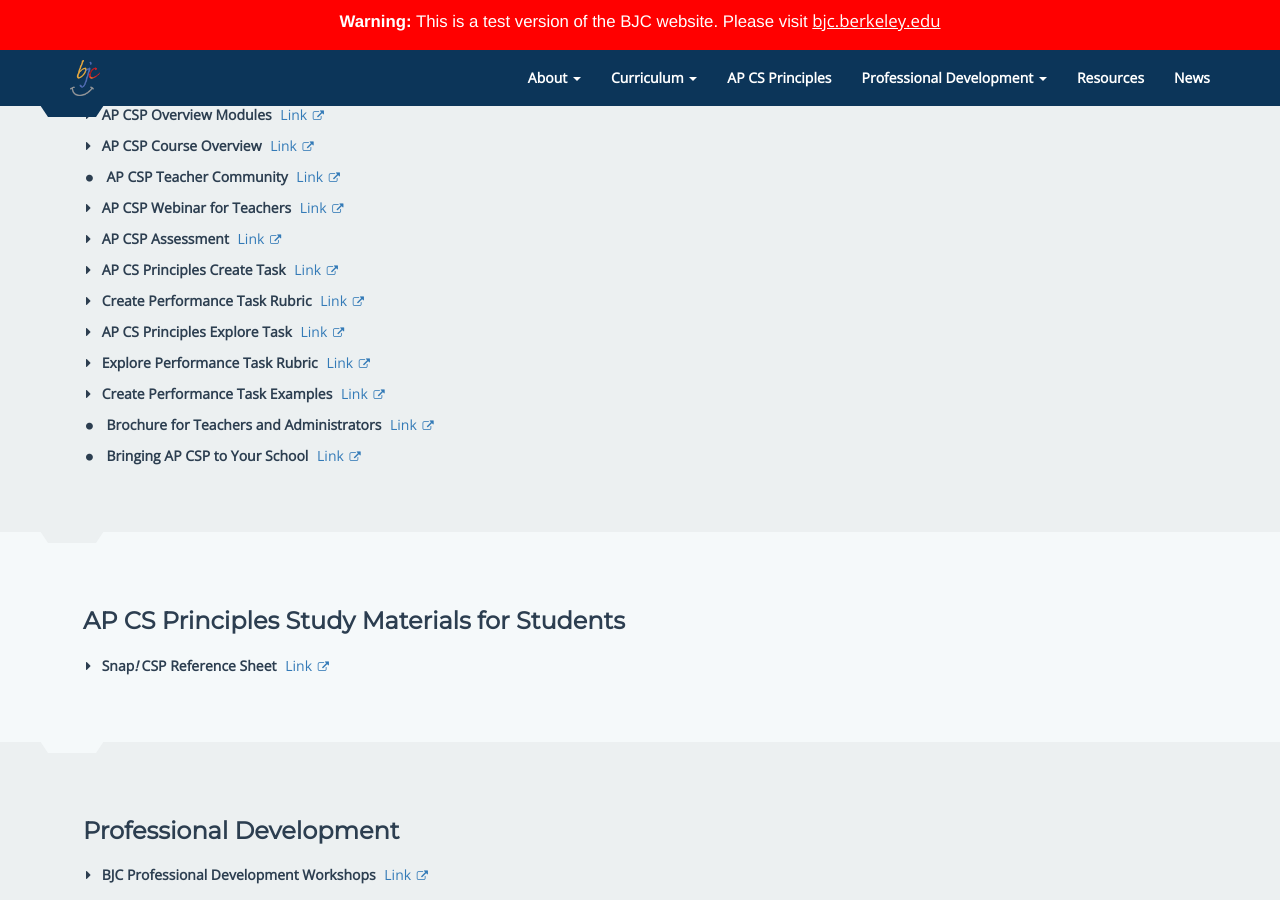
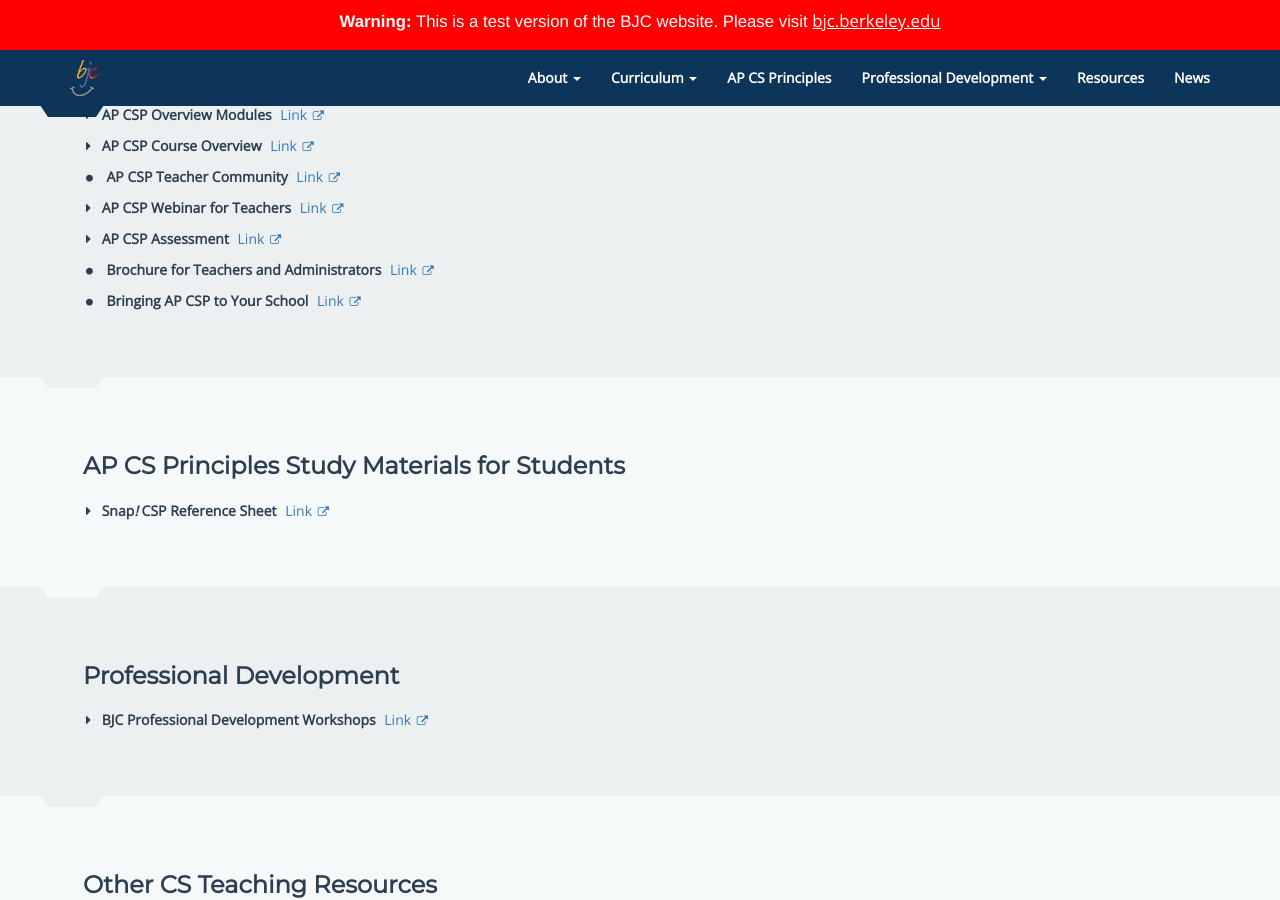
Before and after one commit to beautyjoy/beautyjoy.github.io, a Jekyll site: the page built from resources.html, in a window 1280 px wide and 900 px high, scrolled down 2050 px. Built offline with Jekyll 4.4.1, drawn with Linux system fonts in a browser that asks for light colours; some of the changed lines change nothing that is shown.

Commit message:
updating links

```diff
--- a/_data/resources/07-ap-csp.yml
+++ b/_data/resources/07-ap-csp.yml
@@ -12,18 +12,18 @@
     description: Instructions on how to submit your AP CSP syllabus to the College Board after you’ve created your AP College Board account.
 
   - name: AP CSP Course Home Page
-    link: https://apcentral.collegeboard.com/apc/public/courses/teachers_corner/231724.html
+    link: https://apcentral.collegeboard.org/courses/ap-computer-science-principles/course
     description: On AP Central
 
   - name: AP CSP Teacher Resources
-    link: https://advancesinap.collegeboard.org/stem/computer-science-principles/resources
+    link: https://apcentral.collegeboard.org/courses/ap-computer-science-principles?course=ap-computer-science-principles
 
   - name: AP CSP Course Exam and Description
     link: https://secure-media.collegeboard.org/digitalServices/pdf/ap/ap-computer-science-principles-course-and-exam-description.pdf
     description: Contains curriculum framework and description of the AP CSP course and exam by the College Board.
 
   - name: AP CSP Course Audit
-    link: https://www.collegeboard.com/html/apcourseaudit/courses/ap_computer_science_principles.html
+    link: https://apcentral.collegeboard.org/courses/ap-computer-science-principles/course-audit
 
   - name: AP CSP Overview Modules
     link: https://apcentral.collegeboard.com/apc/public/courses/231569.html
@@ -41,28 +41,8 @@
     description: Introducing the AP CSP course to teachers.
 
   - name: AP CSP Assessment
-    link: https://apcentral.collegeboard.com/apc/public/exam/exam_information/231726.html
-    description: Exam information and example performance tasks.
-
-  - name: AP CS Principles Create Task
-    link: https://apcsp.org/images/Resources/CreatePT_2016.pdf
-    description: Directions for the Create Task, a required student submission to the College Board for the AP CS Principles exam. See the Grading, Solutions, and Assessments section for the rubric.
-
-  - name: Create Performance Task Rubric
-    link: https://drive.google.com/file/d/0B4EVGAjXEk4sckJCblJSdWdTSVJvMElxenp4Qi1WUEk3UjQ4/view?usp=sharing
-    description: This rubric is for the Create Performance Task, a required project in the AP CS Principles course.
-
-  - name: AP CS Principles Explore Task
-    link: https://apcsp.org/images/Resources/ExplorePT_2016.pdf
-    description: Directions for the Explore Task, a required student submission to the College Board for the AP CS Principles exam. See the Grading, Solutions, and Assessments section for the rubric.
-
-  - name: Explore Performance Task Rubric
-    link: https://drive.google.com/file/d/0B4EVGAjXEk4saEZaWGZ6UEFvbGJ1VUZkVWZnbjJiRk40aFpv/view?usp=sharing
-    description: This rubric is for the Explore Performance Task, a required project in the AP CS Principles course.
-
-  - name: Create Performance Task Examples
-    link: https://drive.google.com/drive/folders/0B2MTeD_OC6kNfk85S1ZtSERXTzJWNk1vUGJrMXlJbXYxb3JyZ3YwVXVTci10Z0ttU0QzV0k?usp=sharing
-    description: Create Performance Task Examples from the Summer 2015 cohort of our BJC PD.
+    link: https://apcentral.collegeboard.org/courses/ap-computer-science-principles/exam
+    description: Exam information and example tasks.
 
   - name: Brochure for Teachers and Administrators
     link: https://secure-media.collegeboard.org/digitalServices/pdf/ap/ap-computer-science-principles-brochure_teachers_administrators.pdf
```
